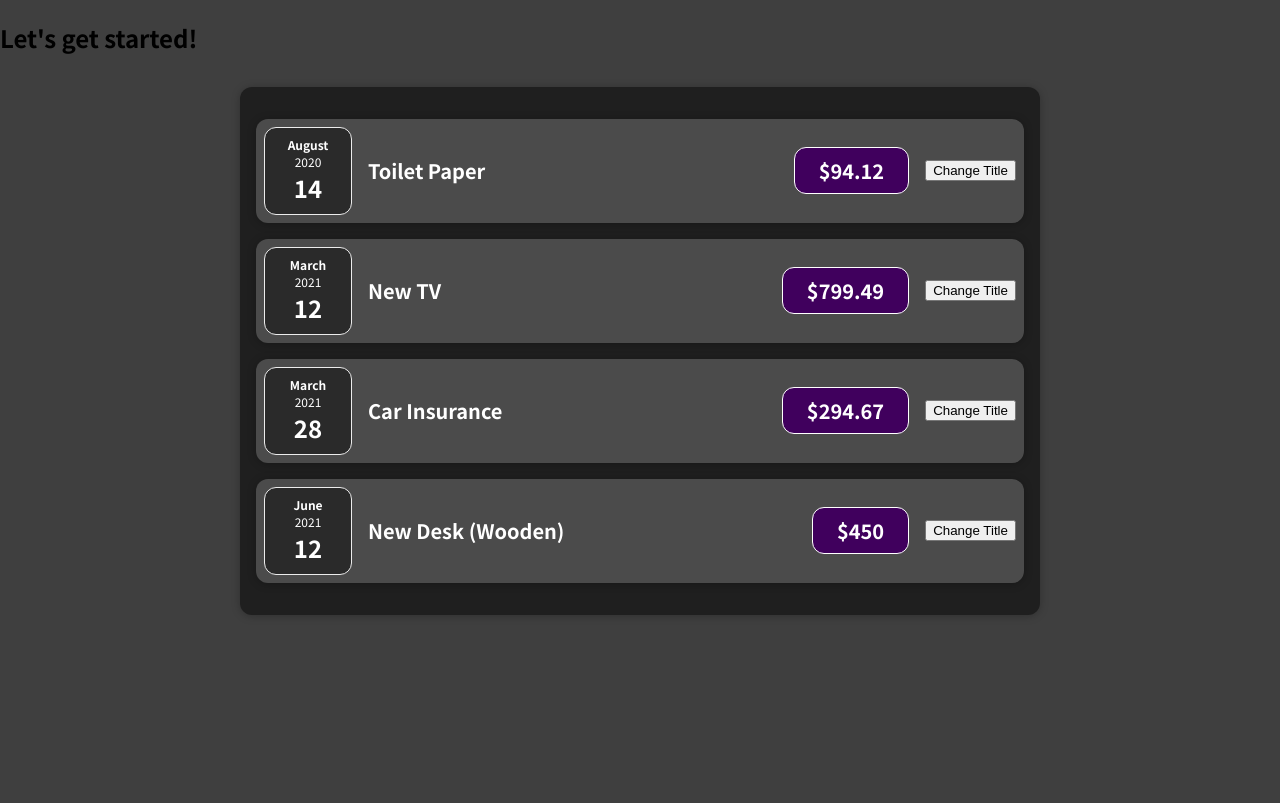
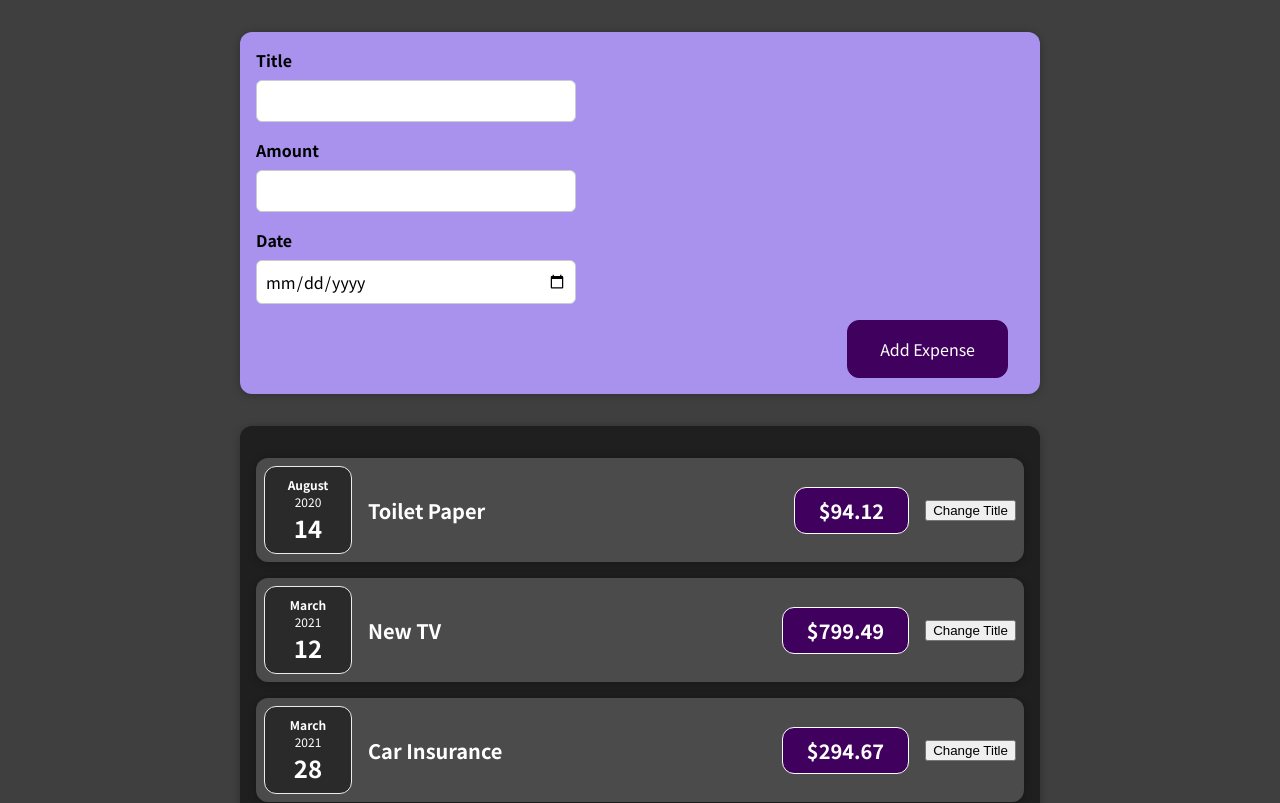
Before and after one commit to tmps880305/my-first-react-app, a React (Create React App) app: page / in a window 1280 px wide. Shown: the top 803 px of the page. Built offline with nearby package versions, Linux system fonts and the light colour scheme.

Commit message:
Section 4-54. Using One State Instead (And What's Better) Section 4-55. Updating State That Depends On The  Previous State

```diff
--- a/src/App.js
+++ b/src/App.js
@@ -1,5 +1,6 @@
 import React from 'react'
 import Expenses from "./components/Expenses/Expenses";
+import NewExpense from "./components/NewExpense/NewExpense";
 
 const App = () => {
     const expenses = [
@@ -29,7 +30,7 @@
 
     return (
         <div>
-            <h2>Let's get started!</h2>
+            <NewExpense/>
             <Expenses items={expenses}/>
 
         </div>
--- a/src/components/Expenses/ExpenseDate.js
+++ b/src/components/Expenses/ExpenseDate.js
@@ -12,8 +12,8 @@
             <div className="expense-date__year">{year}</div>
             <div className="expense-date__day">{day}</div>
         </div>
-    )
-}
+    );
+};
 
 
 export default ExpenseDate;
--- a/src/components/Expenses/Expenses.js
+++ b/src/components/Expenses/Expenses.js
@@ -12,8 +12,8 @@
             <ExpenseItem title={props.items[2].title} amount={props.items[2].amount} date={props.items[2].date}/>
             <ExpenseItem title={props.items[3].title} amount={props.items[3].amount} date={props.items[3].date}/>
         </Card>
-    )
-}
+    );
+};
 
 
 export default Expenses;
--- /dev/null
+++ b/src/components/NewExpense/ExpenseForm.css
@@ -0,0 +1,26 @@
+.new-expense__controls {
+    display: flex;
+    flex-wrap: wrap;
+    gap: 1rem;
+    margin-bottom: 1rem;
+    text-align: left;
+}
+
+.new-expense__control label {
+    font-weight: bold;
+    margin-bottom: 0.5rem;
+    display: block;
+}
+
+.new-expense__control input {
+    font: inherit;
+    padding: 0.5rem;
+    border-radius: 6px;
+    border: 1px solid #ccc;
+    width: 20rem;
+    max-width: 100%;
+}
+
+.new-expense__actions {
+    text-align: right;
+}
--- /dev/null
+++ b/src/components/NewExpense/ExpenseForm.js
@@ -0,0 +1,57 @@
+import React, {useState} from 'react';
+import './ExpenseForm.css'
+
+const ExpenseForm = () => {
+    // const [enteredTitle, setEnteredTitle] = useState('')
+    // const [enteredAmount, setEnteredAmount] = useState('')
+    // const [enteredDate, setEnteredDate] = useState('')
+    const [userInput, setUserInput] = useState({enteredTitle: '', enteredAmomunt: '', enteredDate: ''});
+
+    const titleChangeHandler = (event) => {
+        // setUserInput({
+        //     ...userInput,
+        //     enteredTitle: event.target.value
+        // });
+        setUserInput((preState) => {
+            return {...preState, enteredTitle: event.target.value};
+        })
+    };
+
+    const amountChangeHandler = (event) => {
+        setUserInput((preState) => {
+            return {...preState, enteredAmomunt: event.target.value};
+        })
+    };
+
+    const dateChangeHandler = (event) => {
+        setUserInput((preState) => {
+            return {...preState, enteredDate: event.target.value};
+        })
+    };
+
+    return <form>
+        <div className="new-expense__controls">
+            <div className="new-expense__control">
+                <label>Title</label>
+                <input type='text' onChange={titleChangeHandler}/>
+            </div>
+        </div>
+        <div className="new-expense__controls">
+            <div className="new-expense__control">
+                <label>Amount</label>
+                <input type='number' min="0.01" step="0.01" onChange={amountChangeHandler}/>
+            </div>
+        </div>
+        <div className="new-expense__controls">
+            <div className="new-expense__control">
+                <label>Date</label>
+                <input type='date' min="2019-01-01" max="2022-12-31" onChange={dateChangeHandler}/>
+            </div>
+        </div>
+        <div className="new-expense__actions">
+            <button type="submit">Add Expense</button>
+        </div>
+    </form>
+};
+
+export default ExpenseForm;
--- /dev/null
+++ b/src/components/NewExpense/NewExpense.css
@@ -0,0 +1,75 @@
+.new-expense {
+    background-color: #a892ee;
+    padding: 1rem;
+    margin: 2rem auto;
+    width: 50rem;
+    max-width: 95%;
+    border-radius: 12px;
+    text-align: center;
+    box-shadow: 0 1px 8px rgba(0, 0, 0, 0.25);
+}
+
+.new-expense button {
+    font: inherit;
+    cursor: pointer;
+    padding: 1rem 2rem;
+    border: 1px solid #40005d;
+    background-color: #40005d;
+    color: white;
+    border-radius: 12px;
+    margin-right: 1rem;
+}
+
+.new-expense button:hover,
+.new-expense button:active {
+    background-color: #510674;
+    border-color: #510674;
+}
+
+.new-expense button.alternative {
+    color: #220131;
+    border-color: transparent;
+    background-color: transparent;
+}
+
+.new-expense button.alternative:hover,
+.new-expense button.alternative:active {
+    background-color: #ddb3f8;
+}.new-expense {
+     background-color: #a892ee;
+     padding: 1rem;
+     margin: 2rem auto;
+     width: 50rem;
+     max-width: 95%;
+     border-radius: 12px;
+     text-align: center;
+     box-shadow: 0 1px 8px rgba(0, 0, 0, 0.25);
+ }
+
+.new-expense button {
+    font: inherit;
+    cursor: pointer;
+    padding: 1rem 2rem;
+    border: 1px solid #40005d;
+    background-color: #40005d;
+    color: white;
+    border-radius: 12px;
+    margin-right: 1rem;
+}
+
+.new-expense button:hover,
+.new-expense button:active {
+    background-color: #510674;
+    border-color: #510674;
+}
+
+.new-expense button.alternative {
+    color: #220131;
+    border-color: transparent;
+    background-color: transparent;
+}
+
+.new-expense button.alternative:hover,
+.new-expense button.alternative:active {
+    background-color: #ddb3f8;
+}
--- /dev/null
+++ b/src/components/NewExpense/NewExpense.js
@@ -0,0 +1,12 @@
+import React from 'react';
+import './NewExpense.css'
+import ExpenseForm from './ExpenseForm'
+
+const NewExpense = () => {
+
+    return <div className="new-expense">
+        <ExpenseForm/>
+    </div>
+};
+
+export default NewExpense;
--- a/src/components/UI/Card.js
+++ b/src/components/UI/Card.js
@@ -4,7 +4,7 @@
 const Card = (props) => {
     const classes = 'card ' + props.className;
 
-    return <div className={classes}>{props.children}</div>;
-}
+    return <div className={classes}>{props.children}</div>
+};
 
 export default Card;
```
Also changed, not shown: src/components/Expenses/ExpenseItem.js (+4 -4 lines).
